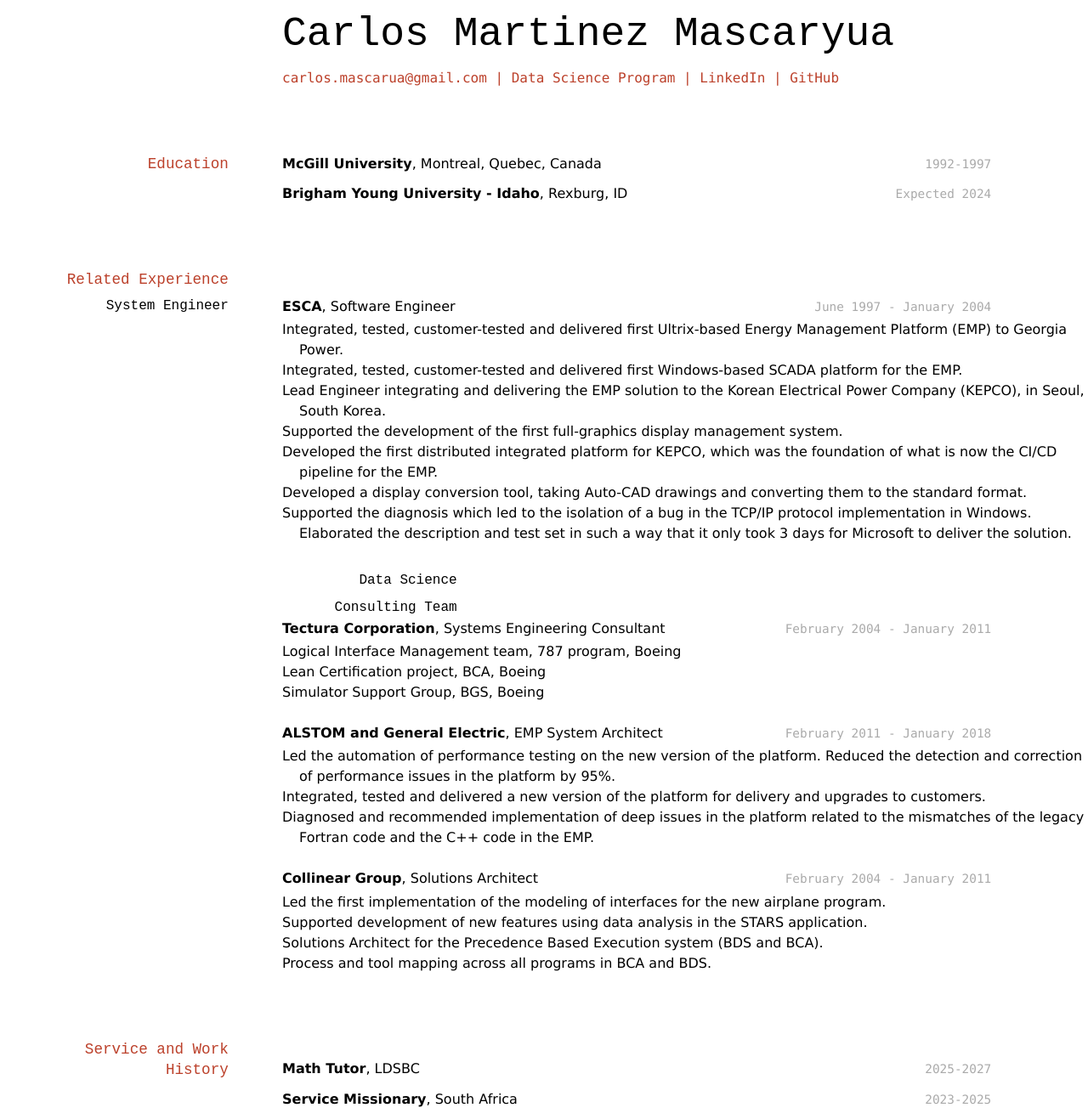
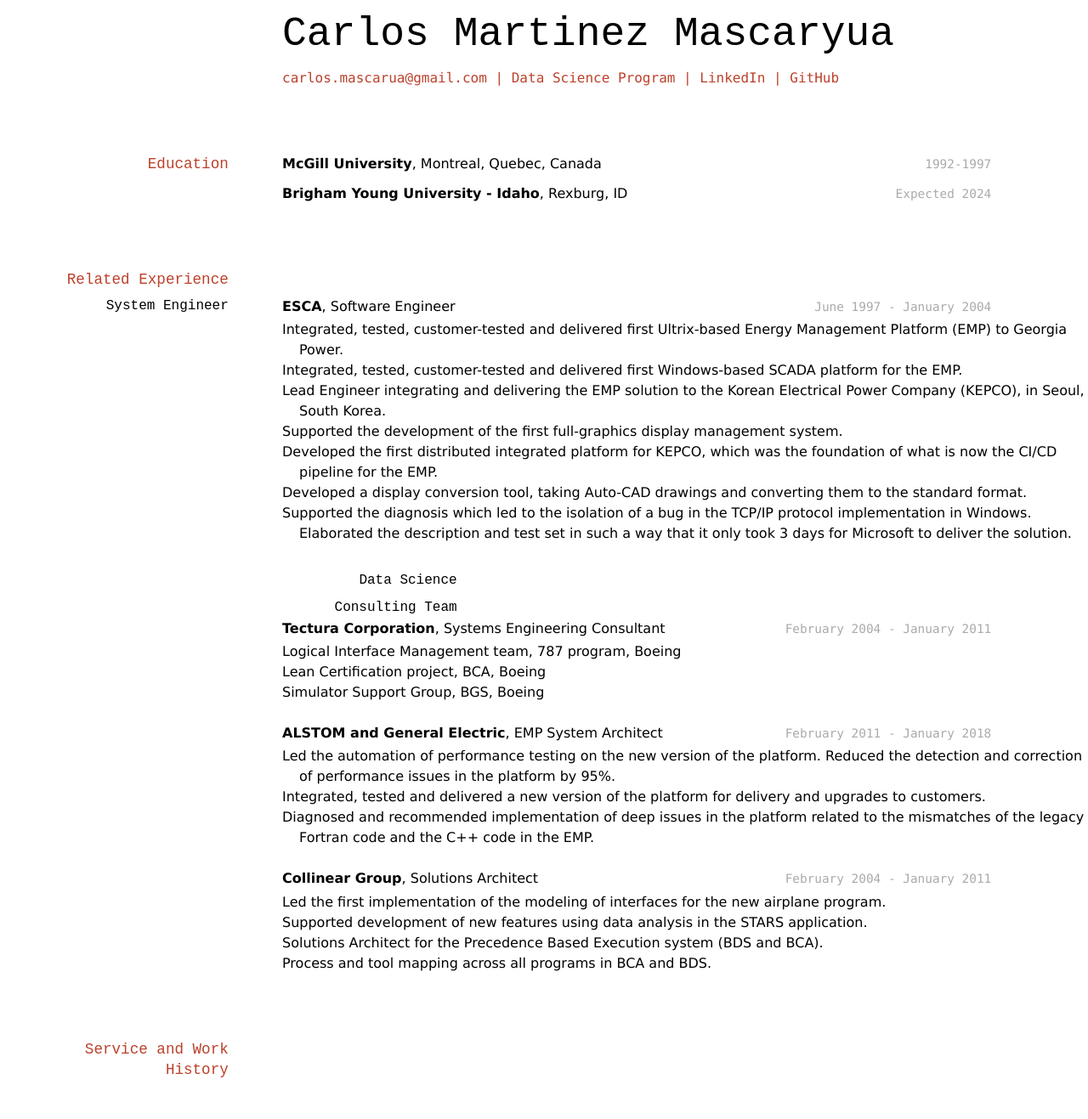
Before and after one commit to mascarua/mascarua_resume, a Jekyll site: the page built from docs/index.md, in a window 1280 px wide. Shown: the whole page at 85% size. Built offline with Jekyll 4.4.1, drawn with Linux system fonts in a browser that asks for light colours; after the commit the page ends 1271 px from its top, so only the background shows below that.

Commit message:
perform minor updates

```diff
--- a/docs/index.md
+++ b/docs/index.md
@@ -3,7 +3,6 @@ layout: cv
 title: Carlos Martinez's Resume
 ---
 # Carlos Martinez Mascaryua
-
 
 <div id="webaddress">
 <a href="carlos.mascarua@gmail.com">carlos.mascarua@gmail.com</a>
@@ -59,13 +58,6 @@ __Collinear Group__, Solutions Architect
 
 ## Service and Work History
 
-`2025-2027`
-__Math Tutor__, LDSBC
-
-
-`2023-2025`
-__Service Missionary__, South Africa
-
 
 
 <!-- ### Footer
```
